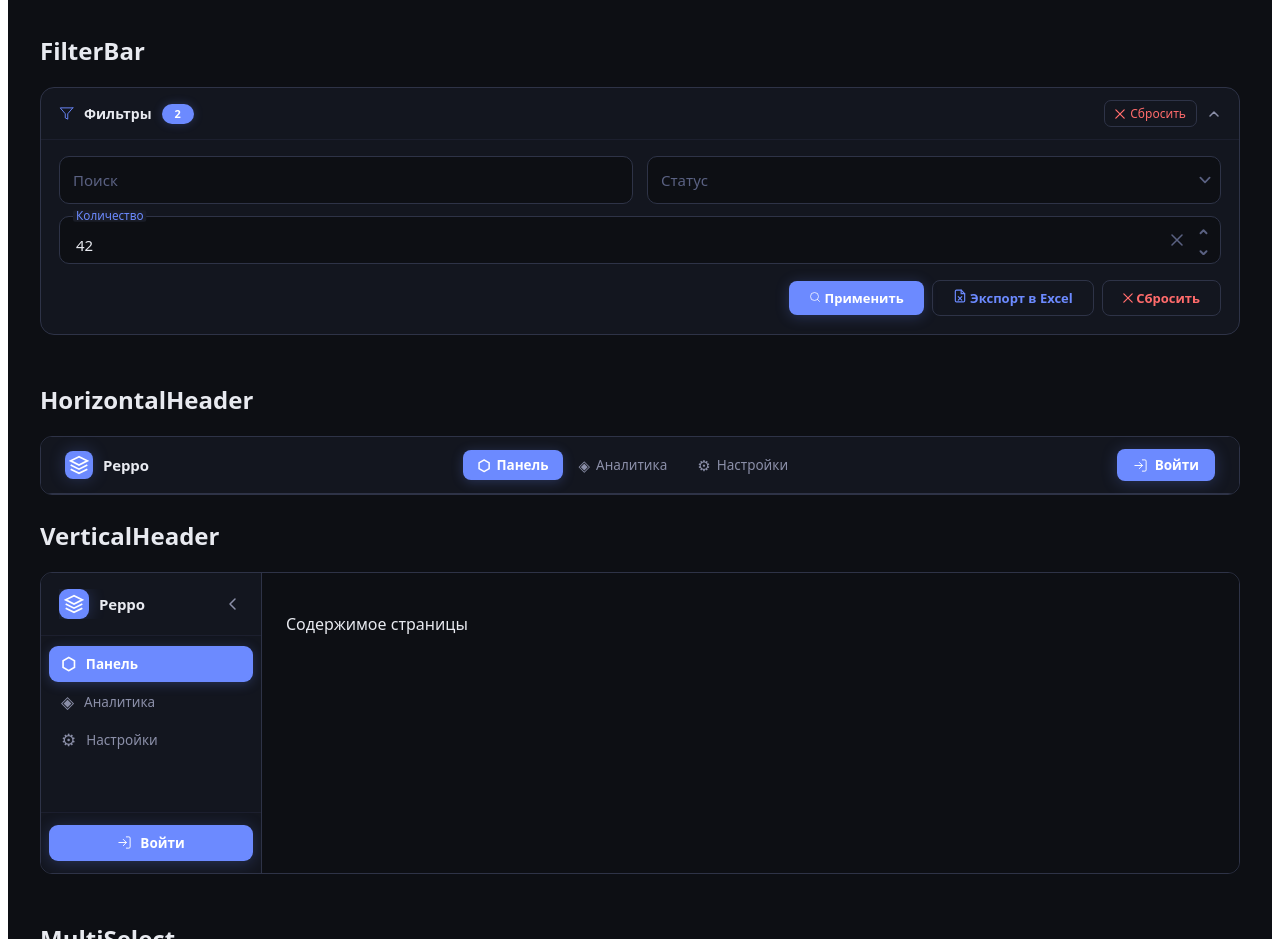
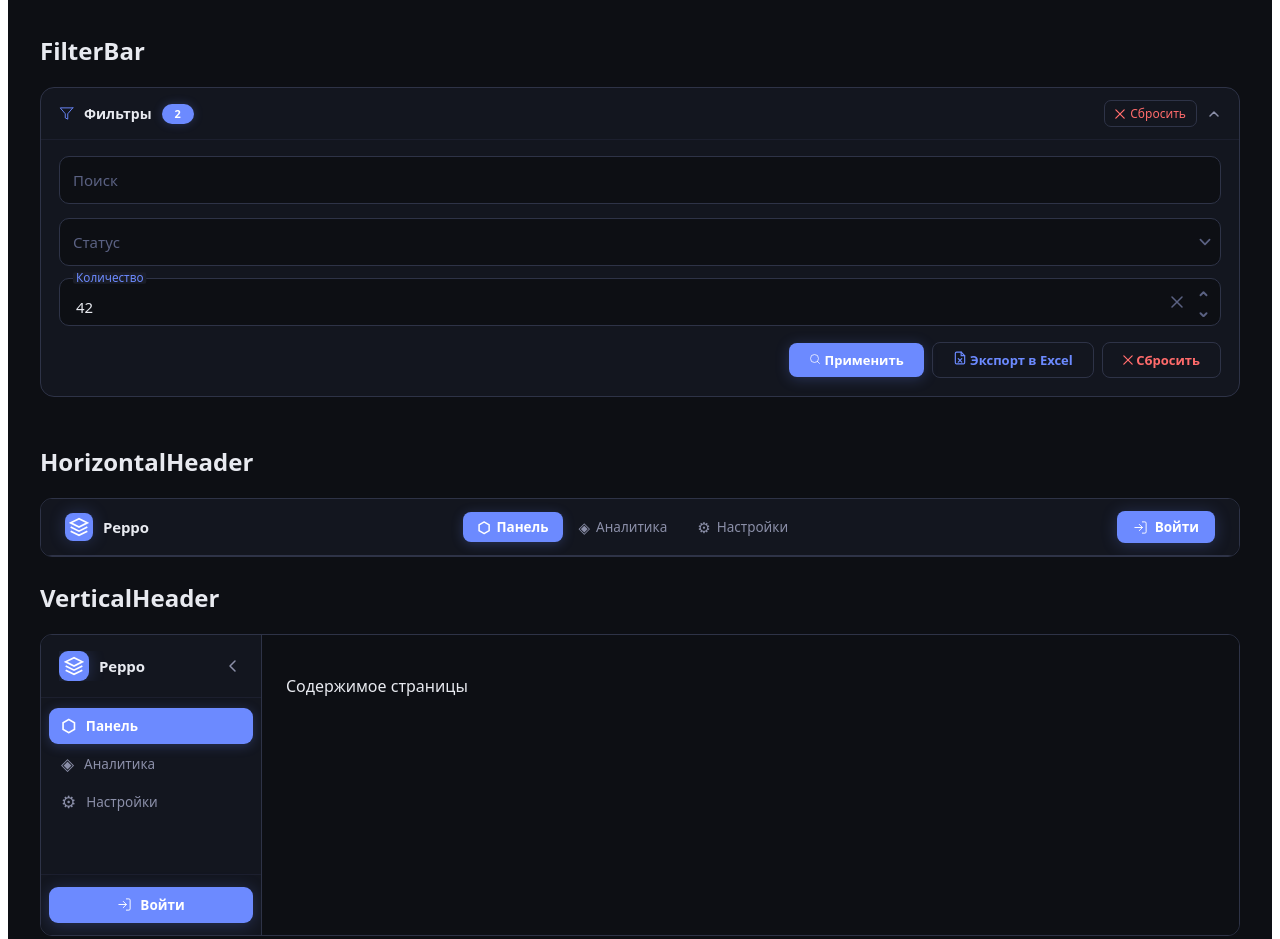
Before and after one commit to KarrokBeorna/ui-kit, a React (Vite) app: page / in a window 1280 px wide. Shown: the part 1600-2539 px from the top of the page. Built offline with nearby package versions, Linux system fonts and the light colour scheme.

Commit message:
added cols props

```diff
--- a/src/components/FilterBar.tsx
+++ b/src/components/FilterBar.tsx
@@ -5,11 +5,12 @@ import { IcoFilter, IcoX, IcoChevronDown, IcoSearch, ExportIcon } from './icons'
 interface FilterItem {
   component: React.ReactNode;
   row: number;
+  cols?: number;
 }
 
 interface FilterBarProps {
   theme: Theme;
-  /** Список фильтров с указанием строки */
+  /** Список фильтров с указанием строки и количеством колонок */
   filters: FilterItem[];
   /** Количество активных фильтров (для бейджа) */
   activeCount?: number;
@@ -30,6 +31,8 @@ interface FilterBarProps {
   onExport?: () => void;
   /** Текст кнопки экспорта (по умолчанию "Экспорт в Excel") */
   exportLabel?: string;
+  /** Общее количество колонок в сетке (по умолчанию 1) */
+  gridCols?: number;
 }
 
 export function FilterBar({
@@ -45,6 +48,7 @@ export function FilterBar({
   applyOnEnter = false,
   onExport,
   exportLabel = 'Экспорт в Excel',
+  gridCols = 1,
 }: FilterBarProps) {
   const [internalOpen, setInternalOpen] = useState(true);
   const open = externalOpen ?? internalOpen;
@@ -59,7 +63,6 @@ export function FilterBar({
     if (bodyRef.current) setBodyH(bodyRef.current.scrollHeight);
   }, [filters, open]);
 
-  // Обработчик Enter внутри фильтров
   useEffect(() => {
     if (!applyOnEnter || !onApply) return;
 
@@ -82,11 +85,10 @@ export function FilterBar({
     }
   }, [applyOnEnter, onApply, bodyRef.current]);
 
-  // Группировка фильтров по строкам
-  const rows: Record<number, React.ReactNode[]> = {};
-  filters.forEach(({ component, row }) => {
+  const rows: Record<number, Array<{ component: React.ReactNode; cols: number }>> = {};
+  filters.forEach(({ component, row, cols = 1 }) => {
     if (!rows[row]) rows[row] = [];
-    rows[row].push(component);
+    rows[row].push({ component, cols });
   });
   const sortedRows = Object.keys(rows).sort((a, b) => Number(a) - Number(b));
 
@@ -126,18 +128,33 @@ export function FilterBar({
       {/* Collapsible body */}
       <div ref={bodyRef} style={{ maxHeight: open ? bodyH || 600 : 0, overflow: 'hidden', transition: 'max-height 0.32s cubic-bezier(0.4,0,0.2,1)' }}>
         <div style={{ padding: '16px 18px 0', borderTop: `1px solid ${t.borderSubtle}`, display: 'flex', flexDirection: 'column', gap: 12 }}>
-          {sortedRows.map((rowKey) => (
-            <div key={rowKey} style={{ display: 'flex', gap: 14, flexWrap: 'wrap' }}>
-              {rows[Number(rowKey)].map((comp, idx) => (
-                <div key={idx} style={{ flex: '1 1 160px', minWidth: 120 }}>
-                  {comp}
-                </div>
-              ))}
-            </div>
-          ))}
+          {sortedRows.map((rowKey) => {
+            const items = rows[Number(rowKey)];
+            return (
+              <div
+                key={rowKey}
+                style={{
+                  display: 'grid',
+                  gridTemplateColumns: `repeat(${gridCols}, 1fr)`,
+                  gap: '14px',
+                }}
+              >
+                {items.map((item, idx) => (
+                  <div
+                    key={idx}
+                    style={{
+                      gridColumn: `span ${Math.min(item.cols, gridCols)}`,
+                      minWidth: 0, // чтобы контент не вылезал
+                    }}
+                  >
+                    {item.component}
+                  </div>
+                ))}
+              </div>
+            );
+          })}
 
           <div style={{ display: 'flex', alignItems: 'center', gap: 8, paddingTop: 4, paddingBottom: 18, flexWrap: 'wrap', justifyContent: 'flex-end' }}>
-            {/* Кнопка "Применить" */}
             {onApply && !instantApply && (
               <button
                 onClick={onApply}
@@ -161,7 +178,6 @@ export function FilterBar({
               </button>
             )}
 
-            {/* Кнопка "Экспорт в Excel" – справа от "Применить" */}
             {onExport && (
               <button
                 onClick={onExport}
@@ -184,7 +200,6 @@ export function FilterBar({
               </button>
             )}
 
-            {/* Кнопка "Сбросить" */}
             {onReset && (
               <button
                 onClick={(e) => { e.stopPropagation(); onReset(); }}
```
